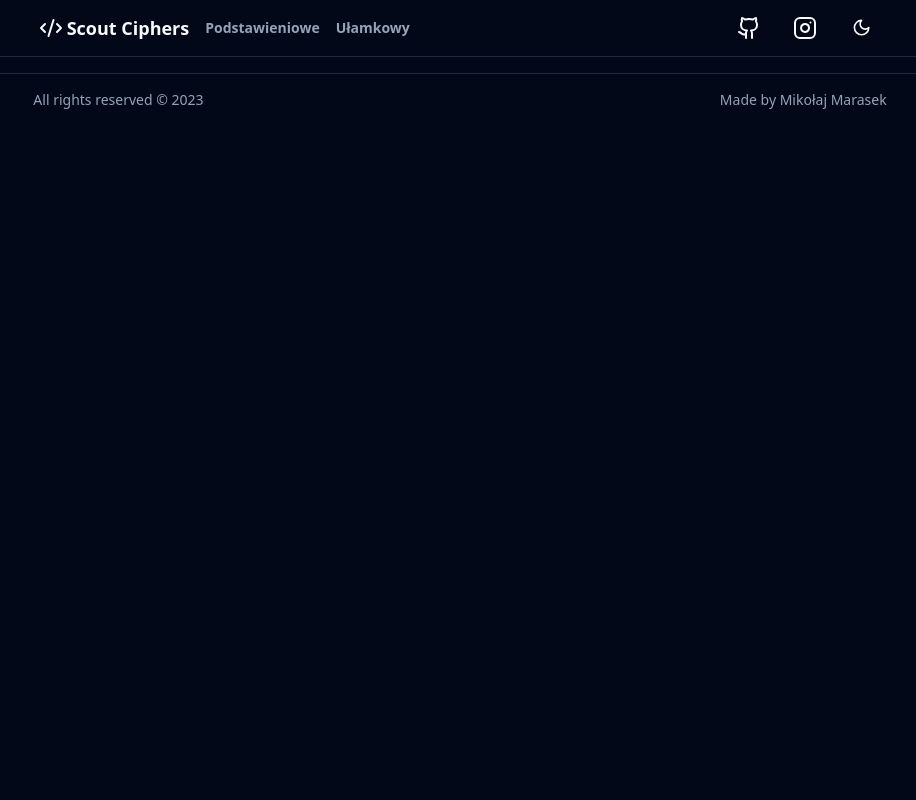
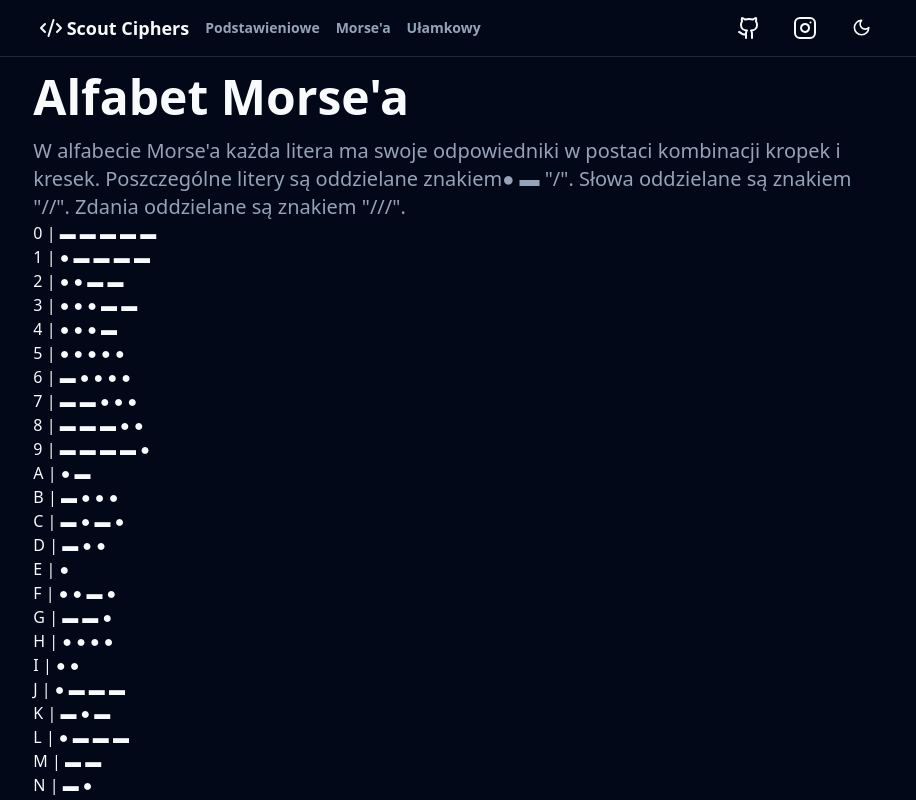
Before and after one commit to ad1utant/scouts_cipher_machine, a React (Vite) app in the folder frontend/: page /morsea in a window 1280 px wide. Shown: the top 800 px of the page, without its empty margins (180-1096 px from the left). Built offline with nearby package versions, Linux system fonts and the light colour scheme.

Commit message:
morse'a data

```diff
--- /dev/null
+++ b/frontend/src/assets/data/mors.json
@@ -0,0 +1,38 @@
+{
+  "a" : "● ▬",
+  "b" : "▬ ● ● ●",
+  "c" : "▬ ● ▬ ●",
+  "d" : "▬ ● ●",
+  "e" : "●",
+  "f" : "● ● ▬ ●",
+  "g" : "▬ ▬ ●",
+  "h" : "● ● ● ●",
+  "i" : "● ●",
+  "j" : "● ▬ ▬ ▬",
+  "k" : "▬ ● ▬",
+  "l" : "● ▬ ▬ ▬",
+  "m" : "▬ ▬",
+  "n" : "▬ ●",
+  "o" : "▬ ▬ ▬",
+  "p" : "● ▬ ▬ ●",
+  "q" : "▬ ▬ ● ▬",
+  "r" : "● ▬ ●",
+  "s" : "● ● ●",
+  "t" : "▬",
+  "u" : "● ● ▬",
+  "v" : "● ● ● ▬",
+  "w" : "● ▬ ▬",
+  "x" : "▬ ● ● ▬",
+  "y" : "▬ ● ▬ ▬",
+  "z" : "▬ ▬ ● ●",
+  "1" : "● ▬ ▬ ▬ ▬",
+  "2" : "● ● ▬ ▬",
+  "3" : "● ● ● ▬ ▬",
+  "4" : "● ● ● ▬",
+  "5" : "● ● ● ● ●",
+  "6" : "▬ ● ● ● ●",
+  "7" : "▬ ▬ ● ● ●",
+  "8" : "▬ ▬ ▬ ● ●",
+  "9" : "▬ ▬ ▬ ▬ ●",
+  "0" : "▬ ▬ ▬ ▬ ▬"
+}
--- a/frontend/src/components/App.jsx
+++ b/frontend/src/components/App.jsx
@@ -4,6 +4,7 @@ import { ThemeProvider } from "@/components/theme-provider"
 import Footer from "@/components/Footer.jsx";
 import {Routes, Route, Navigate} from "react-router-dom";
 import Fractions from "@/components/Fractions.jsx";
+import Morsea from "@/components/Morsea.jsx";
 function App(){
     return(
         <ThemeProvider defaultTheme="dark" storageKey="vite-ui-theme">
@@ -17,6 +18,7 @@ function App(){
                         <Route path={'/pair'} element={<PairCiphers/>}/>
                         <Route path={'/'} element={<Navigate to={'/pair'}/>}/>
                         <Route path={'/fract'} element={<Fractions/>} />
+                        <Route path={'/morsea'} element={<Morsea/>} />
                     </Routes>
                 </div>
                 <div className={'col-span-1 md:col-span-2'}/>
--- a/frontend/src/components/Footer.jsx
+++ b/frontend/src/components/Footer.jsx
@@ -12,7 +12,7 @@ function Footer(){
                 <div className={'col-span-1 md:col-span-2'}/>
                 <div className={'flex justify-end md:justify-between col-span-10 md:col-span-8'}>
                     <div className={'font flex hidden md:block gap-4 items-center text-sm text-muted-foreground'} >
-                        All rights reserved © 2023
+                        All rights reserved © 2024
                     </div>
                     <div className={'font flex gap-4 items-center text-sm text-muted-foreground'} >
                         Made by Mikołaj Marasek
--- /dev/null
+++ b/frontend/src/components/Morsea.jsx
@@ -0,0 +1,17 @@
+import * as React from "react";
+import keys from  '../assets/data/mors.json';
+const morseAlphabet = Object.entries(keys).map(([letter, code]) => ({ letter, code }));
+function Morsea(){
+    return(
+        <div>
+            <h1 className={'col-span-5 scroll-m-20 text-4xl font-extrabold lg:text-5xl mt-4'}>Alfabet Morse'a</h1>
+            <p className={'mt-4 col-span-5 text-xl text-muted-foreground'}>
+                W alfabecie Morse'a każda litera ma swoje odpowiedniki w postaci kombinacji kropek i kresek. Poszczególne litery są oddzielane znakiem● ▬ "/". Słowa oddzielane są znakiem "//". Zdania oddzielane są znakiem "///".
+            </p>
+                {morseAlphabet.map(({letter,code}) => (
+                        <p>{letter.toUpperCase()} | {code}</p>
+                ))}
+        </div>
+    )
+}
+export default Morsea
--- a/frontend/src/components/Nav.jsx
+++ b/frontend/src/components/Nav.jsx
@@ -16,6 +16,9 @@ function Nav(){
                     </Link>
                     <Link to={'/pair'}>
                         Podstawieniowe
+                    </Link>
+                    <Link to={'/morsea'}>
+                        Morse'a
                     </Link>
                     <Link to={'/fract'}>
                         Ułamkowy
```
